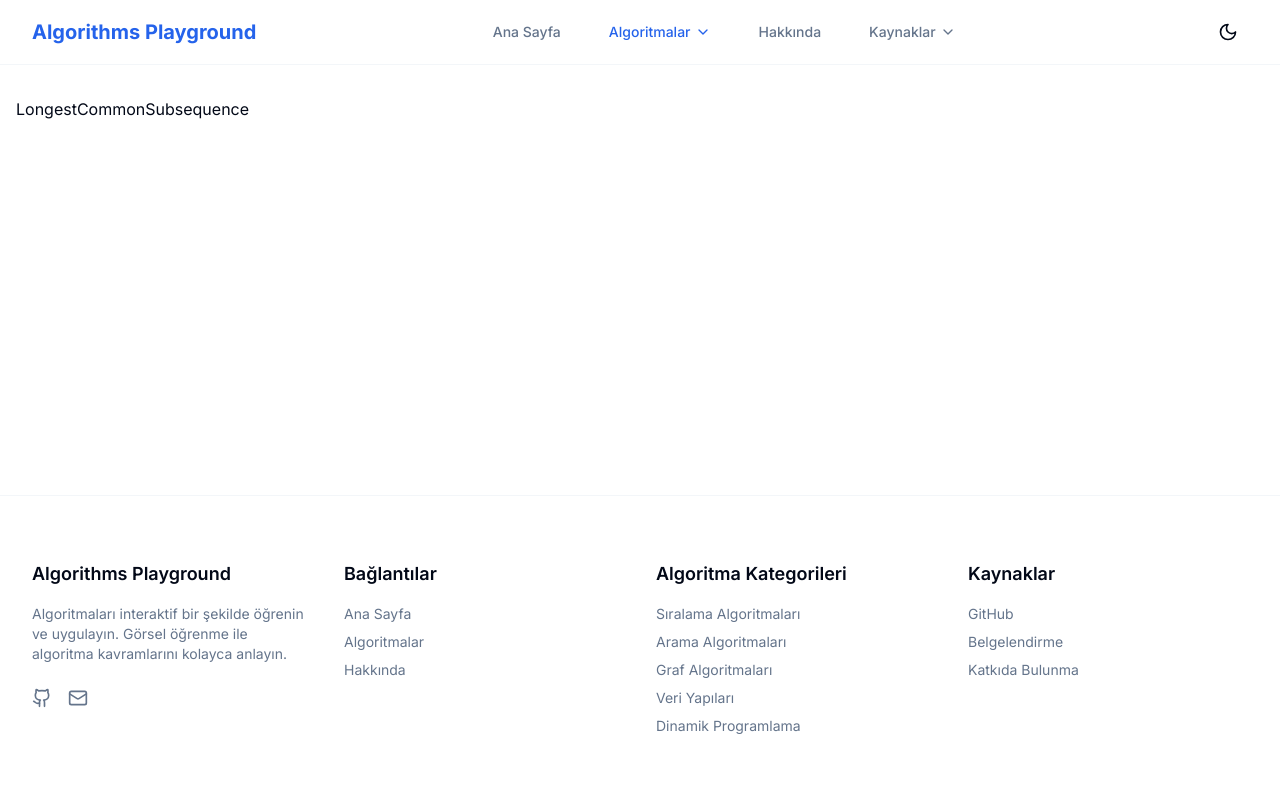
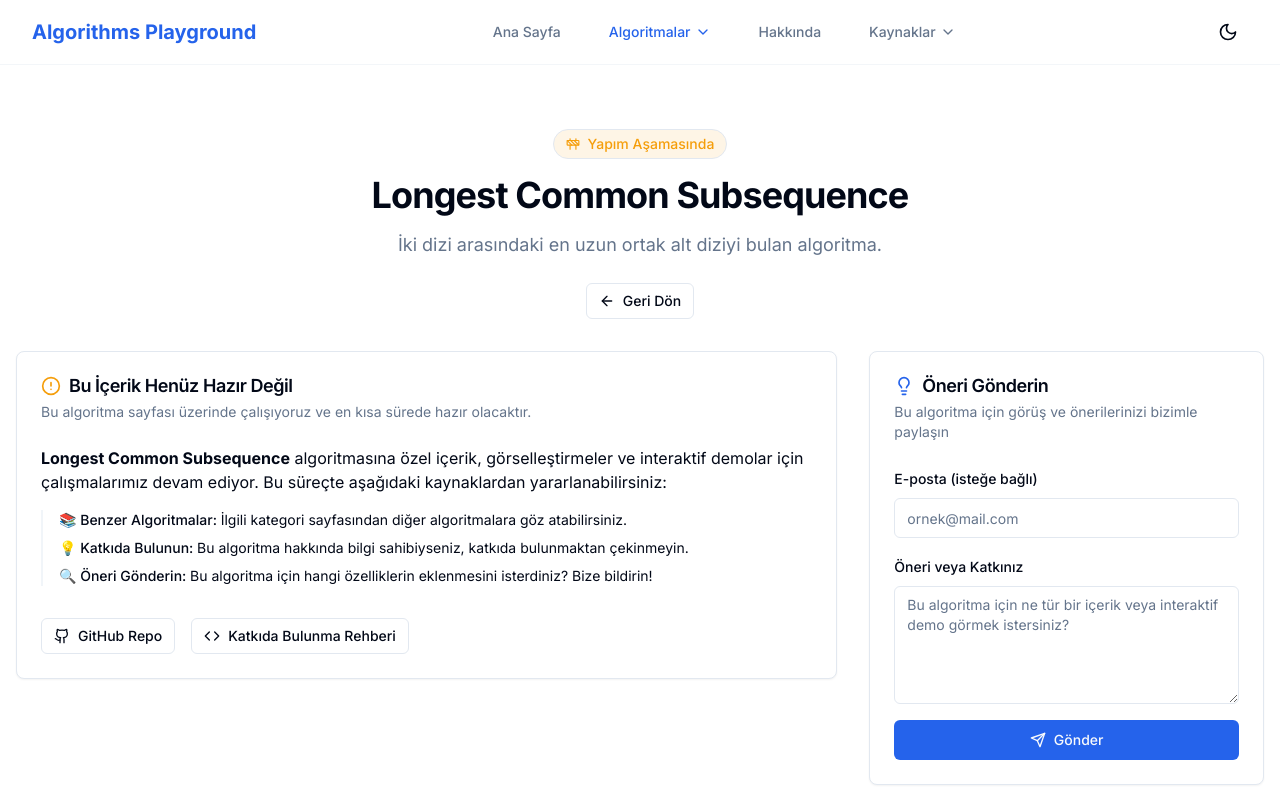
Before and after one commit to zzafergok/algorithms-playground, a Next.js app: page /algorithms/dynamic-programming/longest-common-subsequence in a window 1280 px wide. Shown: the top 800 px of the page. Built offline with nearby package versions, Linux system fonts and the light colour scheme; a web font is replaced by a local one.

Commit message:
Update Longest Common Subsequence page with under construction component

```diff
--- a/src/app/algorithms/dynamic-programming/longest-common-subsequence/page.tsx
+++ b/src/app/algorithms/dynamic-programming/longest-common-subsequence/page.tsx
@@ -1,7 +1,13 @@
-import React from 'react';
+'use client';
 
-type Props = {};
+import { UnderConstruction } from '@/components/common/under-construction';
 
-export default function LongestCommonSubsequence({}: Props) {
-  return <div>LongestCommonSubsequence</div>;
+export default function LongestCommonSubsequence() {
+  return (
+    <UnderConstruction
+      title="Longest Common Subsequence"
+      description="İki dizi arasındaki en uzun ortak alt diziyi bulan algoritma."
+      category="dynamic-programming"
+    />
+  );
 }
```
